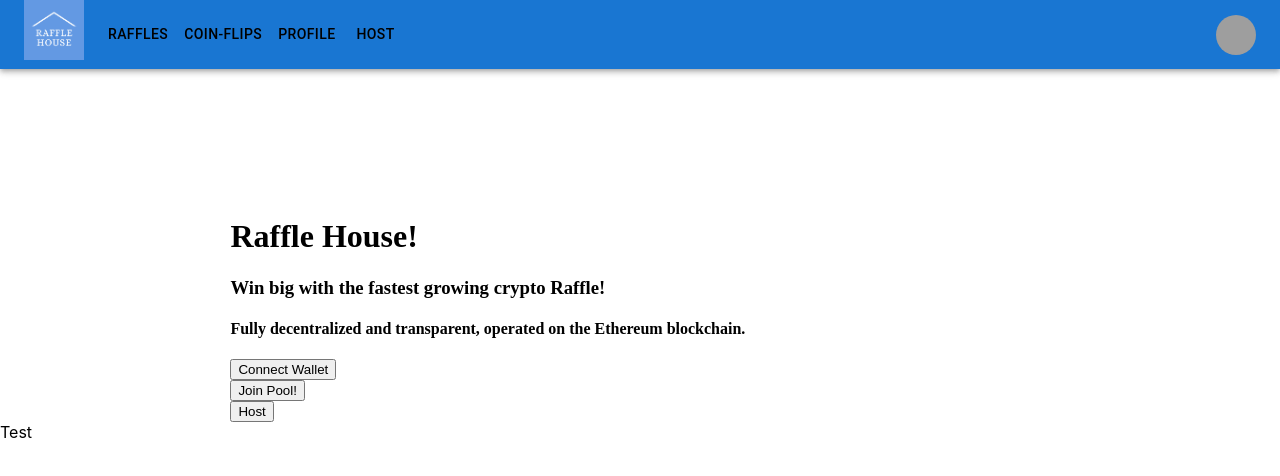
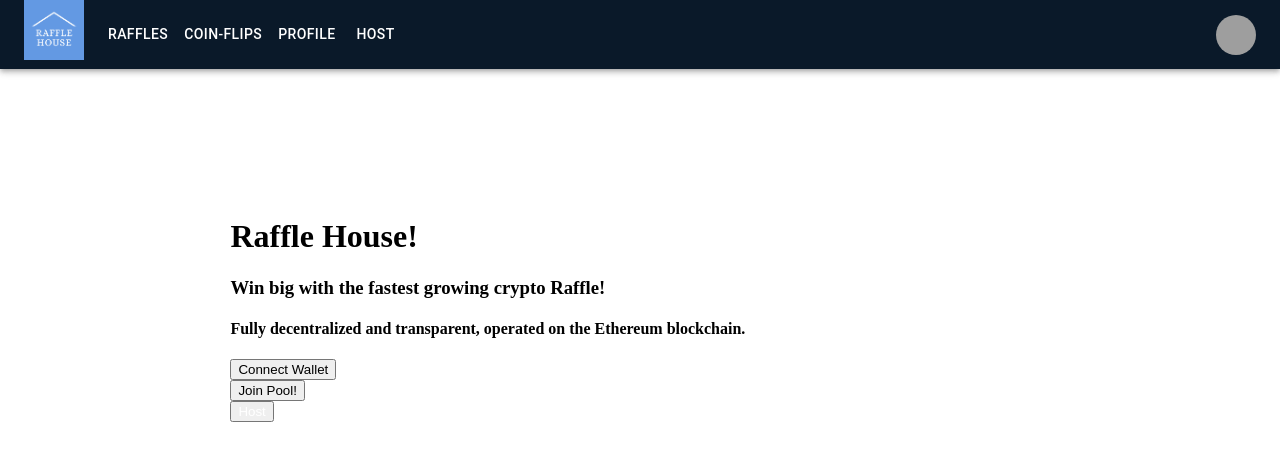
Before and after one commit to rottaj/RaffleHouse, a React (Create React App) app in the folder frontend/: page / in a window 1280 px wide. Shown: the top 476 px of the page. Built offline with nearby package versions, Linux system fonts and the light colour scheme; grey boxes are pictures that could not be loaded.

Commit message:
navbar color

```diff
--- a/frontend/src/Components/Footer.tsx
+++ b/frontend/src/Components/Footer.tsx
@@ -2,13 +2,26 @@ import React from 'react';
 import Container from "@mui/material/Container";
 import Grid from "@mui/material/Grid";
 import Box from "@mui/material/Box";
+import Link from "@mui/material/Link";
+
 
 export default class Footer extends React.Component {
     render() {
         return (
-            <div>
-                Test
-            </div>
+            <footer>
+                <Box>
+                    <Container maxWidth="lg">
+                        <Grid container spacing={5}>
+                            <Grid item xs={12} sm={4}>
+                                <Box borderBottom={1}>Test</Box>
+                                <Box>
+                                    <Link href="/" color="inherit">Test</Link>
+                                </Box>
+                            </Grid>
+                        </Grid>
+                    </Container>
+                </Box>
+            </footer>
         )
     }
 }
--- a/frontend/src/Components/MenuItems.css
+++ b/frontend/src/Components/MenuItems.css
@@ -12,6 +12,6 @@
 
   a:link, a:visited,  a:hover, a:active
   {
-      color: #000000;
+      color: #ffffff;
       text-decoration: none;
   }
--- a/frontend/src/Components/MenuItems.tsx
+++ b/frontend/src/Components/MenuItems.tsx
@@ -12,18 +12,13 @@ import Avatar from '@mui/material/Avatar';
 import Button from '@mui/material/Button';
 import Tooltip from '@mui/material/Tooltip';
 import MenuItem from '@mui/material/MenuItem';
+import { createTheme } from '@mui/material/styles';
 import logo from '../Raffle_House.png';
 import './MenuItems.css';
 
-//           <div className="test">
-//             <Link to="/">🏠 Home</Link>
-//             <Link to="/raffles">💰 Current Raffles</Link>
-//             <Link to="/profile">🖼 Profile</Link>
-//             <Link to="/host">📄 Host</Link>
-//         </div>
-
 const pages = [ 'raffles','coin-flips', 'profile', 'host'];
 const settings = ['Profile', 'Account', 'Dashboard', 'Logout'];
+
 
 const ResponsiveAppBar = () => {
   const [anchorElNav, setAnchorElNav] = React.useState<null | HTMLElement>(null);
@@ -45,7 +40,7 @@ const ResponsiveAppBar = () => {
   };
 
   return (
-    <AppBar position="static">
+    <AppBar position="static" style={{backgroundColor: "#0a1929", color: "default"}}>
       <Container maxWidth="xl">
         <Toolbar disableGutters>
           <Typography
--- a/frontend/src/Containers/Home.tsx
+++ b/frontend/src/Containers/Home.tsx
@@ -50,7 +50,7 @@ export default class Home extends React.Component {
                 </div>
                 {/* <RaffleCreator isOpen={this.state.RaffleFormOpen}/> */}
                 {/* <CoinFlipCreator isOpen={this.state.CoinFlipFormOpen}/> */}
-                <Footer/>
+                {/* <Footer/> */}
             </div>
         )
     }
```
